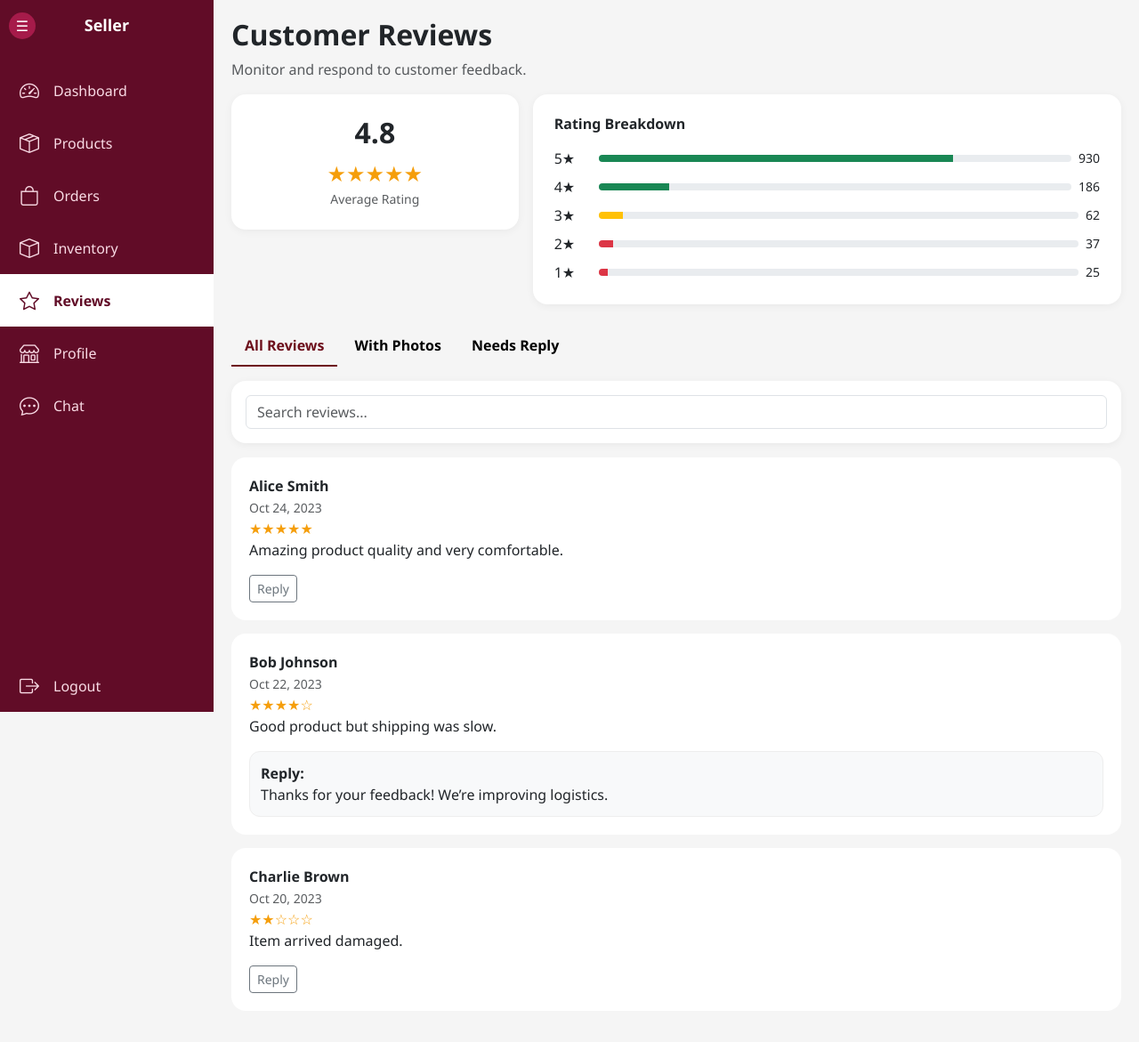
After one commit to jojanajeangarabillo/INFO-ASSURANCE-GRP3, a PHP site: page /seller_reviews.php in a window 1280 px wide. The commit adds this page. Shown: the whole page at 89% size. Run offline with PHP 8.4, Linux system fonts and the light colour scheme.

Commit message:
seller pages final na sana

```diff
--- /dev/null
+++ b/seller_reviews.php
@@ -0,0 +1,252 @@
+<?php
+?>
+<!DOCTYPE html>
+<html lang="en">
+<head>
+<meta charset="UTF-8">
+<title>Customer Reviews</title>
+
+<link href="https://cdn.jsdelivr.net/npm/bootstrap@5.3.0/dist/css/bootstrap.min.css" rel="stylesheet">
+<link rel="stylesheet" href="sidebar.css">
+<link rel="stylesheet" href="https://cdn.jsdelivr.net/npm/bootstrap-icons@1.11.0/font/bootstrap-icons.css">
+
+<style>
+body {
+  background: #f5f5f5;
+  font-family: 'Segoe UI', sans-serif;
+}
+
+.main-content {
+  margin-left: 240px;
+  transition: 0.3s;
+  padding: 20px;
+}
+
+.sidebar.collapsed ~ .main-content {
+  margin-left: 70px;
+}
+
+.card {
+  border-radius: 16px;
+  border: none;
+  box-shadow: 0 2px 10px rgba(0,0,0,0.05);
+}
+
+.btn-brand {
+  background: #6d0f1b;
+  color: white;
+  border-radius: 10px;
+}
+
+.btn-brand:hover {
+  background: #500b14;
+}
+
+.tab-btn {
+  border: none;
+  background: none;
+  padding: 10px 15px;
+  font-weight: 600;
+  cursor: pointer;
+}
+
+.tab-active {
+  border-bottom: 2px solid #6d0f1b;
+  color: #6d0f1b;
+}
+
+.star {
+  color: #f59e0b;
+}
+
+.reply-box {
+  background: #f8f9fa;
+  border-radius: 12px;
+  padding: 12px;
+  border: 1px solid #eee;
+}
+
+.review-card {
+  background: white;
+  border-radius: 16px;
+  padding: 20px;
+  margin-bottom: 15px;
+}
+</style>
+</head>
+
+<body>
+
+<!-- SIDEBAR -->
+<div class="sidebar" id="sidebar">
+
+  <div class="sidebar-header">
+    <div class="toggle-btn" onclick="toggleSidebar()">☰</div>
+    <div class="logo-text">Seller</div>
+  </div>
+
+    <a href="seller_dashboard.php"><i class="bi bi-speedometer2"></i><span class="text">Dashboard</span></a>
+    <a href="seller_products.php"><i class="bi bi-box-seam"></i><span class="text">Products</span></a>
+    <a href="seller_orders.php"><i class="bi bi-bag"></i><span class="text">Orders</span></a>
+    <a href="seller_inventory.php"><i class="bi bi-box"></i><span class="text">Inventory</span></a>
+    <a href="seller_reviews.php" class="active"><i class="bi bi-star"></i><span class="text">Reviews</span></a>
+    <a href="seller_profile.php"><i class="bi bi-shop"></i><span class="text">Profile</span></a>
+    <a href="seller_chat.php"><i class="bi bi-chat-dots"></i><span class="text">Chat</span></a>
+
+    <a href="#" class="logout">
+        <i class="bi bi-box-arrow-right"></i>
+        <span class="text">Logout</span>
+    </a>
+</div>
+
+<!-- MAIN -->
+<div class="main-content">
+
+<h2 class="fw-bold">Customer Reviews</h2>
+<p class="text-muted">Monitor and respond to customer feedback.</p>
+
+<!-- TOP STATS -->
+<div class="row g-3 mb-4">
+
+  <div class="col-md-4">
+    <div class="card p-4 text-center">
+      <h2 class="fw-bold">4.8</h2>
+      <div class="star fs-4">★★★★★</div>
+      <small class="text-muted">Average Rating</small>
+    </div>
+  </div>
+
+  <!-- RATING BREAKDOWN (MANUAL STYLE BARS) -->
+  <div class="col-md-8">
+    <div class="card p-4">
+
+      <h6 class="fw-bold mb-3">Rating Breakdown</h6>
+
+      <div class="d-flex align-items-center mb-2">
+        <div style="width:50px;">5★</div>
+        <div class="progress flex-grow-1 me-2" style="height:8px;">
+          <div class="progress-bar bg-success" style="width:75%"></div>
+        </div>
+        <small>930</small>
+      </div>
+
+      <div class="d-flex align-items-center mb-2">
+        <div style="width:50px;">4★</div>
+        <div class="progress flex-grow-1 me-2" style="height:8px;">
+          <div class="progress-bar bg-success" style="width:15%"></div>
+        </div>
+        <small>186</small>
+      </div>
+
+      <div class="d-flex align-items-center mb-2">
+        <div style="width:50px;">3★</div>
+        <div class="progress flex-grow-1 me-2" style="height:8px;">
+          <div class="progress-bar bg-warning" style="width:5%"></div>
+        </div>
+        <small>62</small>
+      </div>
+
+      <div class="d-flex align-items-center mb-2">
+        <div style="width:50px;">2★</div>
+        <div class="progress flex-grow-1 me-2" style="height:8px;">
+          <div class="progress-bar bg-danger" style="width:3%"></div>
+        </div>
+        <small>37</small>
+      </div>
+
+      <div class="d-flex align-items-center">
+        <div style="width:50px;">1★</div>
+        <div class="progress flex-grow-1 me-2" style="height:8px;">
+          <div class="progress-bar bg-danger" style="width:2%"></div>
+        </div>
+        <small>25</small>
+      </div>
+
+    </div>
+  </div>
+
+</div>
+
+<!-- TABS -->
+<div class="mb-3">
+  <button class="tab-btn tab-active" onclick="showTab('all')">All Reviews</button>
+  <button class="tab-btn" onclick="showTab('photos')">With Photos</button>
+  <button class="tab-btn" onclick="showTab('reply')">Needs Reply</button>
+</div>
+
+<!-- SEARCH -->
+<div class="card p-3 mb-3">
+  <input class="form-control" placeholder="Search reviews...">
+</div>
+
+<!-- REVIEWS -->
+<div id="all">
+
+  <div class="review-card">
+    <strong>Alice Smith</strong><br>
+    <small class="text-muted">Oct 24, 2023</small>
+
+    <div class="star">★★★★★</div>
+
+    <p>Amazing product quality and very comfortable.</p>
+
+    <button class="btn btn-outline-secondary btn-sm" onclick="toggleReply(this)">Reply</button>
+
+    <div class="reply-area mt-3 d-none">
+      <textarea class="form-control mb-2" placeholder="Write reply..."></textarea>
+      <button class="btn btn-brand btn-sm">Post Reply</button>
+    </div>
+  </div>
+
+  <div class="review-card">
+    <strong>Bob Johnson</strong><br>
+    <small class="text-muted">Oct 22, 2023</small>
+
+    <div class="star">★★★★☆</div>
+
+    <p>Good product but shipping was slow.</p>
+
+    <div class="reply-box mt-3">
+      <strong>Reply:</strong><br>
+      Thanks for your feedback! We’re improving logistics.
+    </div>
+  </div>
+
+  <div class="review-card">
+    <strong>Charlie Brown</strong><br>
+    <small class="text-muted">Oct 20, 2023</small>
+
+    <div class="star">★★☆☆☆</div>
+
+    <p>Item arrived damaged.</p>
+
+    <button class="btn btn-outline-secondary btn-sm" onclick="toggleReply(this)">Reply</button>
+
+    <div class="reply-area mt-3 d-none">
+      <textarea class="form-control mb-2" placeholder="Write reply..."></textarea>
+      <button class="btn btn-brand btn-sm">Post Reply</button>
+    </div>
+  </div>
+
+</div>
+
+<!-- JS -->
+<script>
+function toggleSidebar() {
+  document.getElementById("sidebar").classList.toggle("collapsed");
+  document.getElementById("main").classList.toggle("full");
+}
+
+function showTab(tab) {
+  alert("Filtering: " + tab);
+  document.querySelectorAll(".tab-btn").forEach(b => b.classList.remove("tab-active"));
+  event.target.classList.add("tab-active");
+}
+
+function toggleReply(btn) {
+  btn.nextElementSibling.classList.toggle("d-none");
+}
+</script>
+
+</body>
+</html>
```
Also changed, not shown: seller_chat.php (+7 -5 lines), seller_dashboard.php (+7 -5 lines), seller_inventory.php (added, +214 -0 lines), seller_orders.php (+7 -5 lines), seller_products.php (+7 -5 lines), seller_profile.php (+7 -6 lines).
